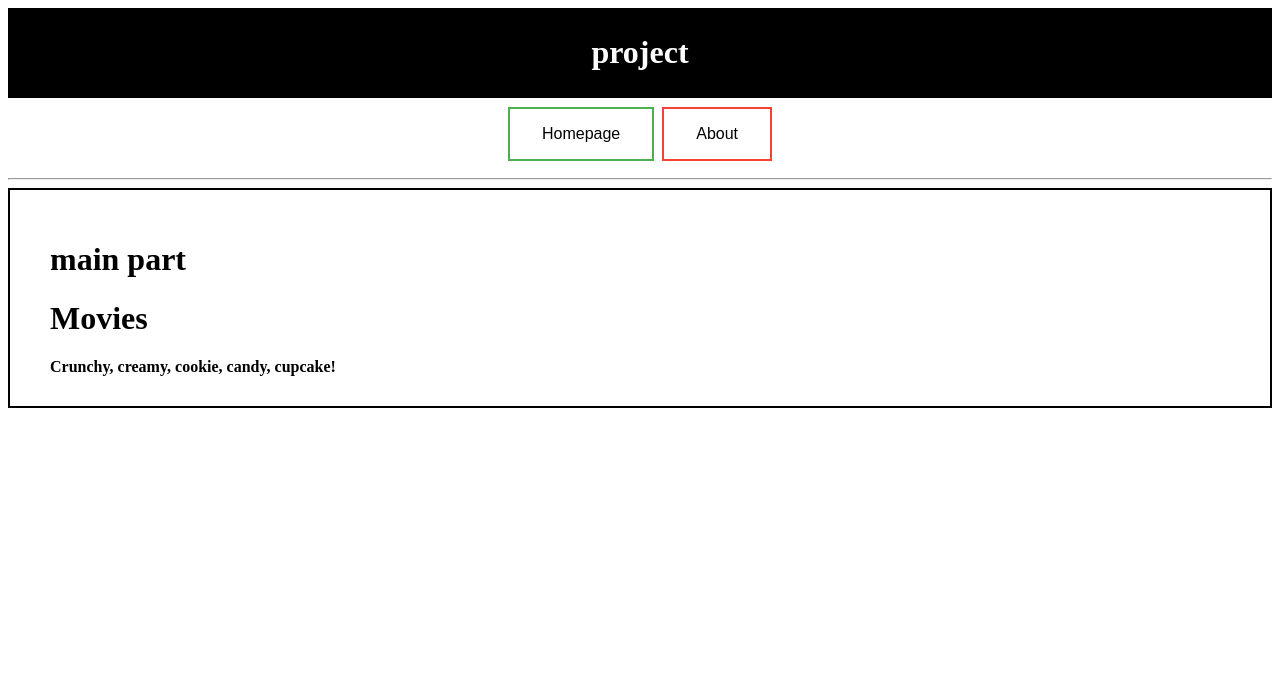
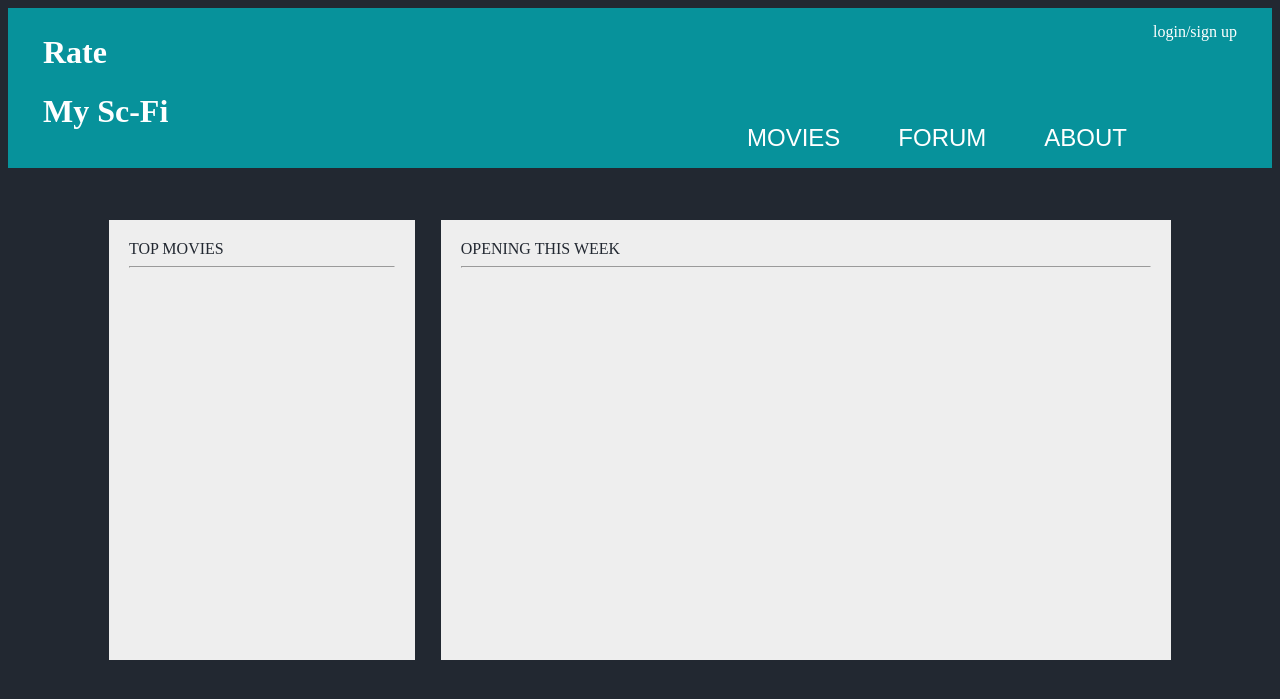
Before and after one commit to Pai2554563H/RateMyScFi, a Django app: page / in a window 1280 px wide. Shown: the top 699 px of the page. Run offline with Django 3.2, Linux system fonts and the light colour scheme.

Commit message:
'basic_UI'

```diff
--- a/static/css/base.css
+++ b/static/css/base.css
@@ -1,61 +1,87 @@
+/* header layout*/
 #header {
-    background-color:rgb(0, 0, 0);
-    color:white;
-    text-align:center;
+    background-color:rgb(7, 146, 155);
+    color:rgb(255, 255, 255);
     padding:5px;
+
+    height: 150px;
+    min-width: 1000px;
+
+    /* border: 1px solid rgb(255, 255, 255); */
 }
+
+#header_1{
+    float:left;
+    height: 140;
+    width: 200px;
+
+    padding-left: 30px;
+
+    /* border: 1px solid rgb(255, 255, 255); */
+}
+
+#header_2{
+    float:right;
+    height: 140px;
+    width: 500px;
+
+    /* border: 1px solid rgb(255, 255, 255); */
+
+}
+
+#authentication{
+    float:right;
+    padding:10px 30px;
+    text-align:right;
+    height: 50%;
+
+}
+
 #menu {
     line-height:30px;
-    background-color:#1900ff00;
+    float:right;
     text-align:center;
-    padding:5px;
-}
-#main_body {
-    border: 2px solid rgb(0, 0, 0);
-    padding:30px 40px;
-    margin: auto;
+    padding:5px 30px;
+
+    height: 50%;
+    width: 600px;
 }
 
-/* button */
+/* button part*/
 .button {
-    background-color: #4CAF50;
+    background-color: rgb(7, 146, 155);
     border: none;
     color: white;
     padding: 16px 32px;
     text-align: center;
     text-decoration: none;
     display: inline-block;
-    font-size: 16px;
-    margin: 4px 2px;
+    font-size: 24px;
+    margin: 0px -5px;
     -webkit-transition-duration: 0.4s;
     transition-duration: 0.4s;
     cursor: pointer;
 }
-.button1 {
-    background-color: white;
-    color: black;
-    border: 2px solid #4CAF50;
+.button:hover {
+    background-color: #222831;
+    color: white;
 }
 
-.button1:hover {
-    background-color: #4CAF50;
-    color: white;
+#main_body {
+
+    border: 2px solid rgba(0, 0, 0, 0);
+    padding:30px 40px;
+    margin: auto;
 }
-.button2 {
-    background-color: white;
-    color: black;
-    border: 2px solid #008CBA;
+
+#content{
+
+    margin: auto;
+    width: 90%;
+    /* keep layout do not change */
+    min-width: 900px;
+
+    padding: 20px;
+
+    /* border: 1px solid rgb(255, 255, 255); */
 }
-.button2:hover {
-    background-color: #008CBA;
-    color: white;
-}
-.button3 {
-    background-color: white;
-    color: black;
-    border: 2px solid #f44336;
-}
-.button3:hover {
-    background-color: #f44336;
-    color: white;
-}
--- /dev/null
+++ b/static/css/index.css
@@ -0,0 +1,22 @@
+/* homepage part */
+#top_10{
+    background-color: rgb(238, 238, 238);
+    color: #222831;
+
+    float:left;
+    width: 25%;
+    min-height: 400px;
+
+    padding: 20px;
+}
+
+#movie_list{
+    background-color: rgb(238, 238, 238);
+    color: #222831;
+
+    float:right;
+    width: 65%;
+    min-height: 400px;
+
+    padding: 20px;
+}
--- a/templates/forum/forum.html
+++ b/templates/forum/forum.html
@@ -1,4 +1,4 @@
-{% extends 'user/base.html' %}
+{% extends 'project/base.html' %}
 {% load staticfiles %}
 
 
--- a/templates/user/base.html
+++ b/templates/user/base.html
@@ -12,27 +12,38 @@
         </title>
 
         <link rel="stylesheet" type="text/css" href="{% static 'css/base.css' %}">
+
+        {% block css_block %}
+        {% endblock %}
     </head>
 
-    <body>
+    <body style="background-color:#222831">
 
         <div id="header">
-            <h1>project</h1>
+            <div id="header_1">
+                <h1>Rate</h1>
+                <h1>My Sc-Fi</h1>
+            </div>
+
+            <div id="header_2">
+                <div id="authentication">
+                    login/sign up
+
+                </div>
+
+                <div id="menu">
+                    <button class="button" type="button" onclick="location.href= '{% url 'homepage' %}'">MOVIES</button>
+                    <button class="button" type="button" onclick="location.href= ''">FORUM</button>
+                    <button class="button" type="button" onclick="location.href= '{% url 'about' %}'">ABOUT</button>
+                </div>
+            </div>
         </div>
 
-        <div id="menu">
-            <button class="button button1" type="button" onclick="location.href= '{% url 'homepage' %}'">Homepage</button>
-{#            <button class="button button2" type="button" onclick="location.href= '{% url 'user:forum' %}'">Forum</button>#}
-            <button class="button button3" type="button" onclick="location.href= '{% url 'about' %}'">About</button>
-        </div>
-
-        <hr />
-
         <div id ="main_body">
-            <h1>main part</h1>
-            {% block body_block %}
-
-            {% endblock %}
+            <div id="content">
+                {% block body_block %}
+                {% endblock %}
+            </div>
         </div>
 
     </body>
--- a/templates/user/homepage.html
+++ b/templates/user/homepage.html
@@ -1,6 +1,9 @@
 {% extends 'user/base.html' %}
 {% load staticfiles %}
 
+{% block css_block %}
+    <link rel="stylesheet" type="text/css" href="{% static 'css/index.css' %}">
+{% endblock %}
 
 {% block title_block %}
     Homepage
@@ -8,10 +11,17 @@
 
 
 {% block body_block %}
-    <h1>Movies</h1>
 
-    <div>
-        <strong>{{ boldmessage }}</strong><br />
-{#        <img src="{% static 'images/test.jpg' %}" alt="Picture of test" /><br />#}
+    <div id="top_10">
+        TOP MOVIES
+        <hr>
+            <!-- show top 10 here -->
+    </div>
+
+    <div id="movie_list">
+        OPENING THIS WEEK
+        <hr>
+        <!-- show movies here -->
+
     </div>
 {% endblock %}
```
Also changed, not shown: static/css/about.css (added, +11 -0 lines), static/css/login.css (added, +10 -0 lines), static/css/movie.css (added, +43 -0 lines), static/css/register.css (added, +10 -0 lines), static/css/user_page.css (added, +42 -0 lines), templates/user/about.html (+10 -1 lines), templates/user/login.html (added, +20 -0 lines), templates/user/movie.html (added, +32 -0 lines), templates/user/register.html (added, +21 -0 lines), templates/user/user_page.html (added, +33 -0 lines).
